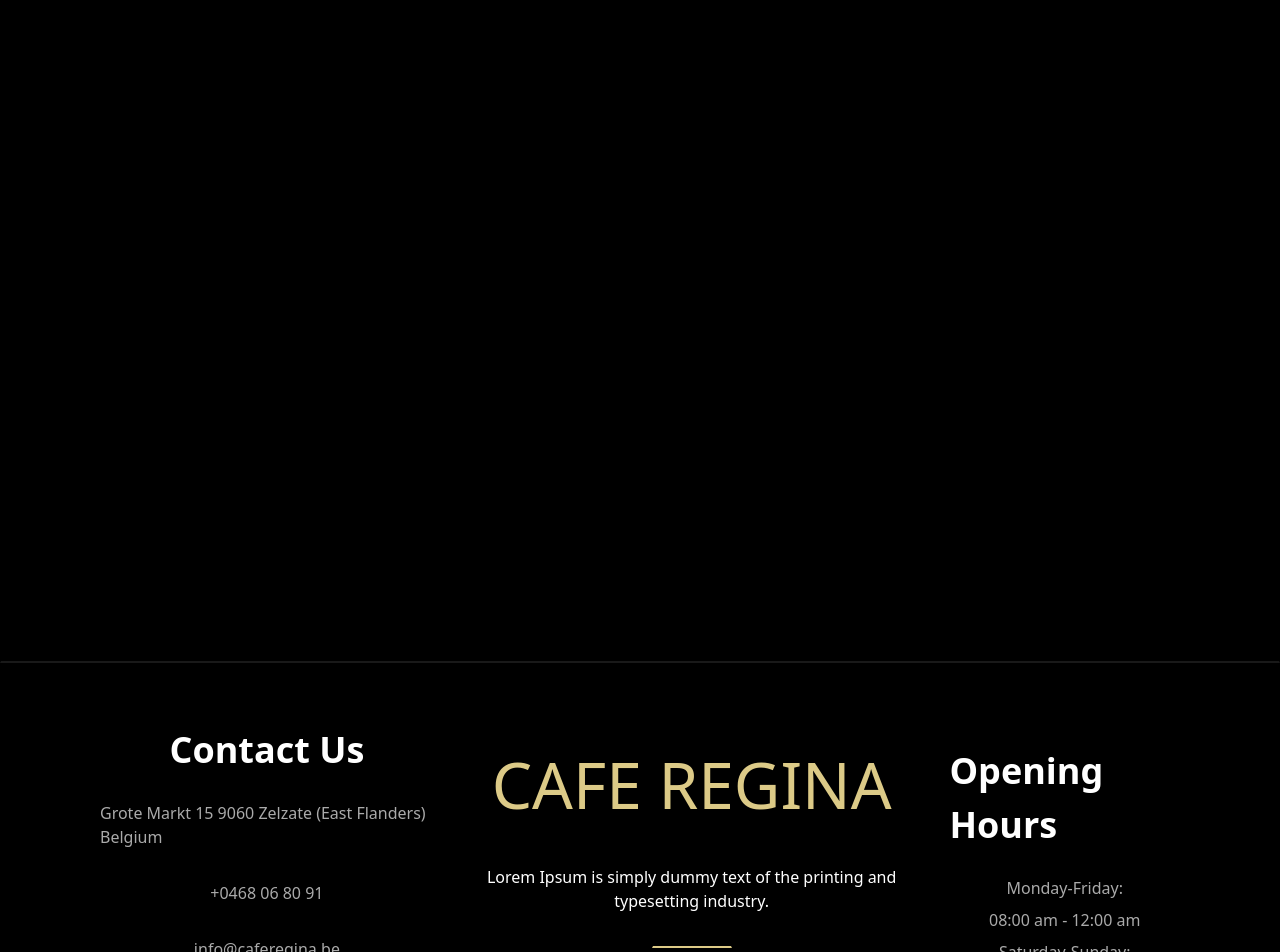
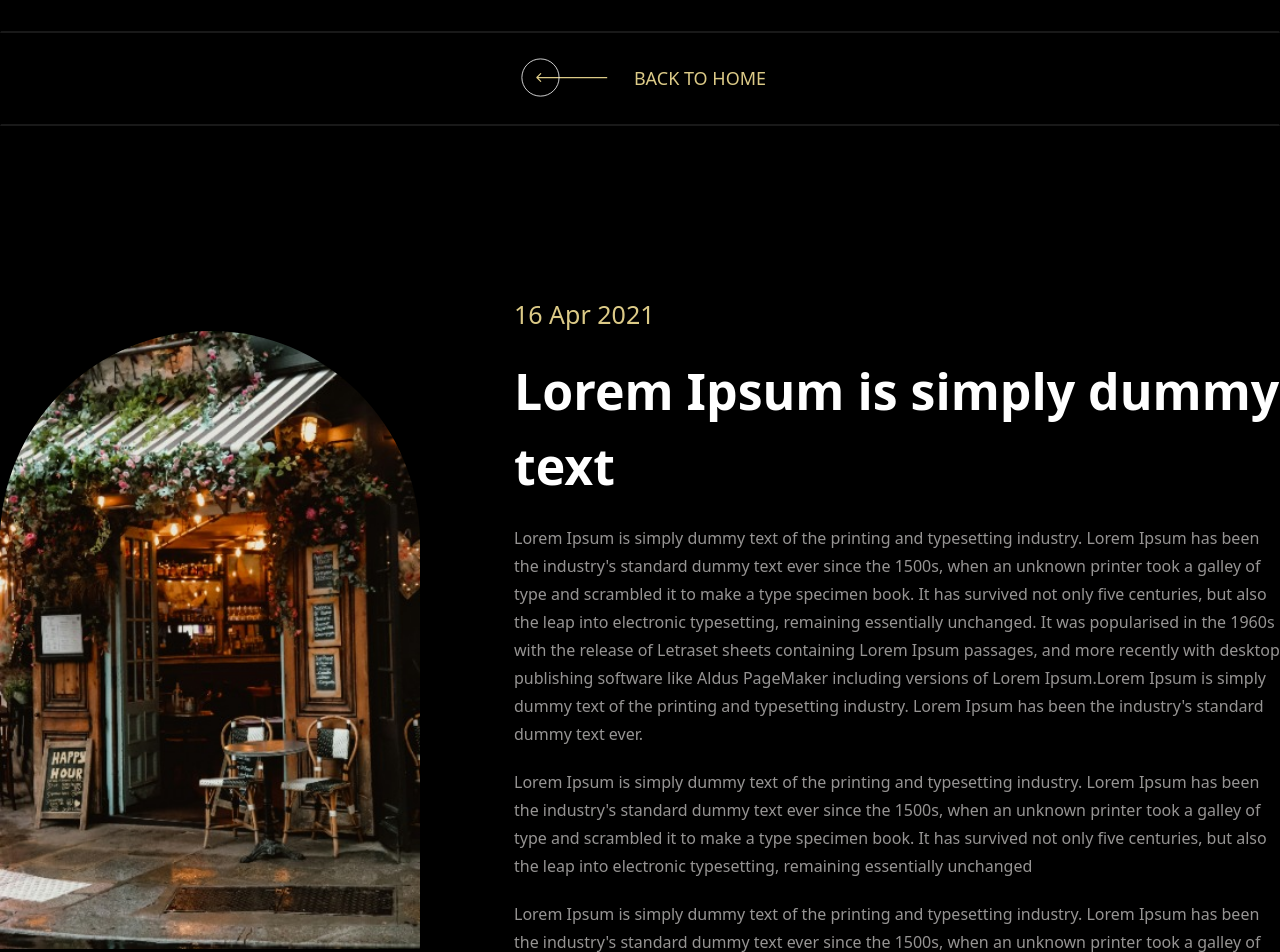
Before and after one commit to briandang59/restaurent-landing-page, a Next.js app: page /blog/1 in a window 1280 px wide. Before the commit this address had no page. Shown: the part 140-1092 px from the top of the page. Built offline with nearby package versions, Linux system fonts and the light colour scheme.

Commit message:
feat: create blog detail page

```diff
--- /dev/null
+++ b/app/blog/[slug]/page.tsx
@@ -0,0 +1,65 @@
+import { images } from "@/assets/images";
+import ButtonNavigator from "@/components/ButtonNavigator";
+import Divider from "@/components/Divider";
+import Image from "next/image";
+
+function BlogDetail() {
+  return (
+    <div className="pt-[170px] ">
+      <Divider type="without-logo" />
+      <div className="flex items-center justify-center py-[25px]">
+        <ButtonNavigator label="Back to home" position="left" />
+      </div>
+      <Divider type="without-logo" />
+      <div className="pt-[170px] mx-auto container">
+        <div className="flex items-center gap-[94px]">
+          <Image
+            src={images.thumb2}
+            alt="thumb"
+            width={1000}
+            height={1000}
+            className="max-w-[423px] min-h-[618px] rounded-t-full object-cover"
+          />
+          <div className="flex flex-col gap-[20px]">
+            <h4 className="text-[#DCCA87] text-[25px] font-normal">
+              16 Apr 2021
+            </h4>
+            <h3 className="text-[50px] font-semibold text-white">
+              Lorem Ipsum is simply dummy text
+            </h3>
+            <p className="text-[#969493] font-normal text-[16px] leading-[28px]">
+              Lorem Ipsum is simply dummy text of the printing and typesetting
+              industry. Lorem Ipsum has been the industry's standard dummy text
+              ever since the 1500s, when an unknown printer took a galley of
+              type and scrambled it to make a type specimen book. It has
+              survived not only five centuries, but also the leap into
+              electronic typesetting, remaining essentially unchanged. It was
+              popularised in the 1960s with the release of Letraset sheets
+              containing Lorem Ipsum passages, and more recently with desktop
+              publishing software like Aldus PageMaker including versions of
+              Lorem Ipsum.Lorem Ipsum is simply dummy text of the printing and
+              typesetting industry. Lorem Ipsum has been the industry's standard
+              dummy text ever.
+            </p>
+            <p className="text-[#969493] font-normal text-[16px] leading-[28px]">
+              Lorem Ipsum is simply dummy text of the printing and typesetting
+              industry. Lorem Ipsum has been the industry's standard dummy text
+              ever since the 1500s, when an unknown printer took a galley of
+              type and scrambled it to make a type specimen book. It has
+              survived not only five centuries, but also the leap into
+              electronic typesetting, remaining essentially unchanged
+            </p>
+            <p className="text-[#969493] font-normal text-[16px] leading-[28px]">
+              Lorem Ipsum is simply dummy text of the printing and typesetting
+              industry. Lorem Ipsum has been the industry's standard dummy text
+              ever since the 1500s, when an unknown printer took a galley of
+              type and scrambled it to make a type specimen book.{" "}
+            </p>
+          </div>
+        </div>
+      </div>
+    </div>
+  );
+}
+
+export default BlogDetail;
--- a/components/ButtonNavigator.tsx
+++ b/components/ButtonNavigator.tsx
@@ -5,8 +5,27 @@ import Image from "next/image";
 interface ButtonNavigatorProps {
   label?: string;
   className?: string;
+  position?: "left" | "right";
 }
-function ButtonNavigator({ label, className }: ButtonNavigatorProps) {
+function ButtonNavigator({
+  label,
+  className,
+  position = "right",
+}: ButtonNavigatorProps) {
+  if (position === "left") {
+    return (
+      <button className="flex items-center gap-[20px] cursor-pointer">
+        <Image
+          src={svgs.arrow}
+          alt="button"
+          className={clsx("min-w-[100px] h-[40px] rotate-180", className)}
+        />
+        <p className="text-[#DCCA87] uppercase font-normal text-[18px]">
+          {label}
+        </p>
+      </button>
+    );
+  }
   return (
     <button className="flex items-center gap-[20px] cursor-pointer">
       <p className="text-[#DCCA87] uppercase font-normal text-[18px]">
```
